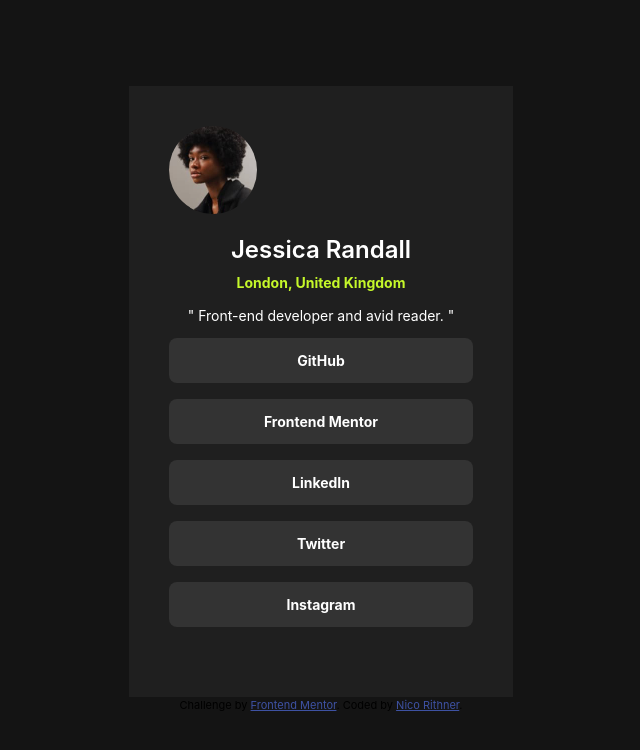
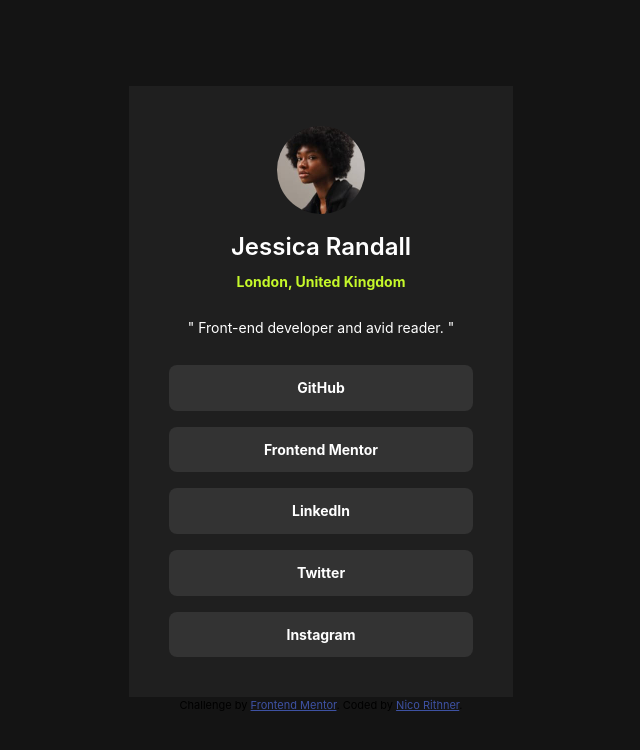
Before and after one commit to nicorithner/solution-social-links-profile-main, a React (Vite) app: page / in a window 1280 px wide. Shown: the top 750 px of the page, without its empty margins (319-959 px from the left). Built offline with nearby package versions, Linux system fonts and the light colour scheme.

Commit message:
Center objects

```diff
--- a/src/components/card/Card.scss
+++ b/src/components/card/Card.scss
@@ -3,6 +3,8 @@
 @import "../../sassStyles/variables";
 
 .card-container {
+  display: grid;
+  justify-items: center;
   width: 384px;
   height: 611px;
   background: $darkGrey;
@@ -52,12 +54,14 @@
   line-height: functions.toRem(21);
 }
 .links-section {
+  width: 100%;
   margin-top: functions.toRem(12);
   display: grid;
   gap: functions.toRem(16);
 }
 
 .link-bar {
+  width: 100%;
   color: $white;
   padding: functions.toRem(12);
   border-radius: functions.toRem(8);
```
